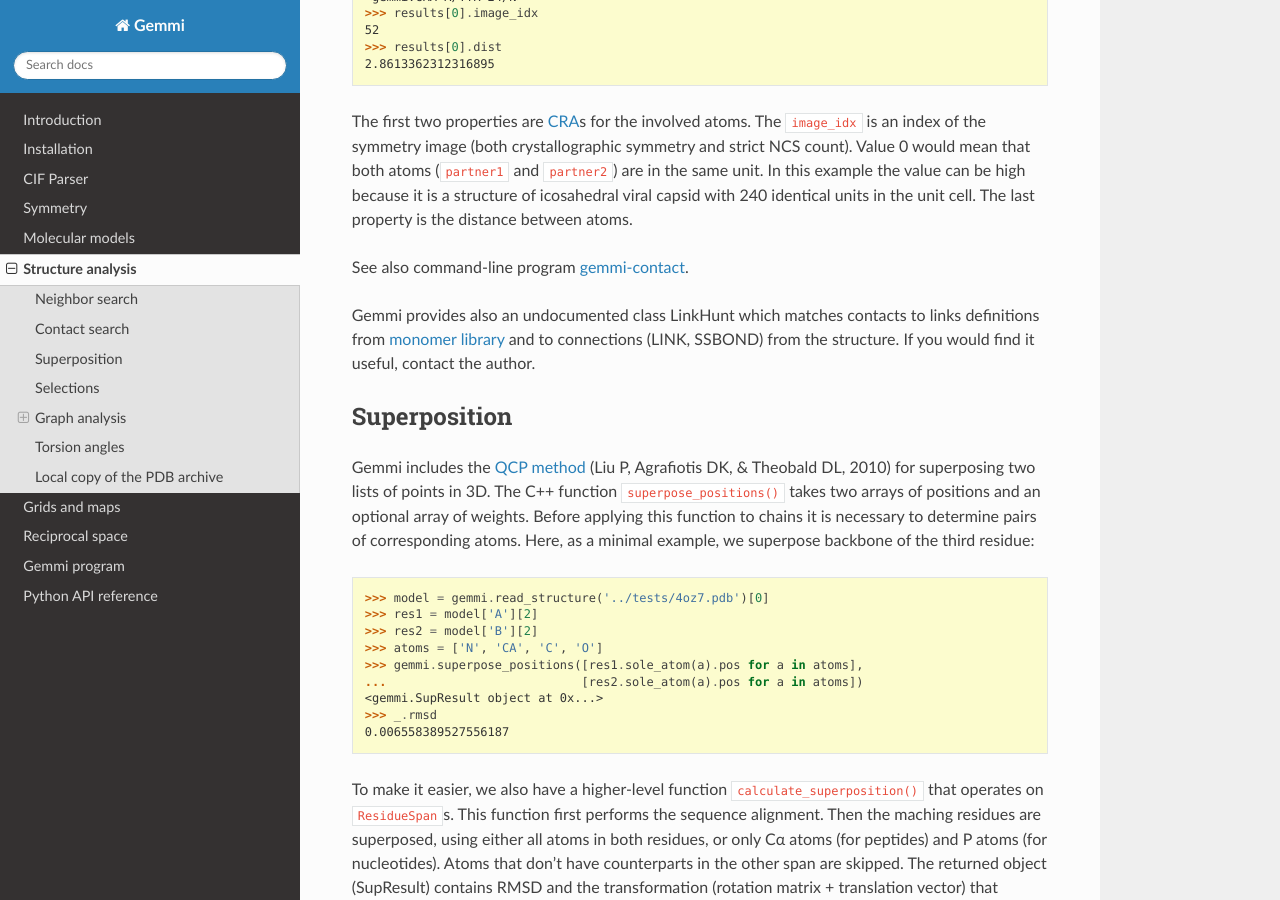
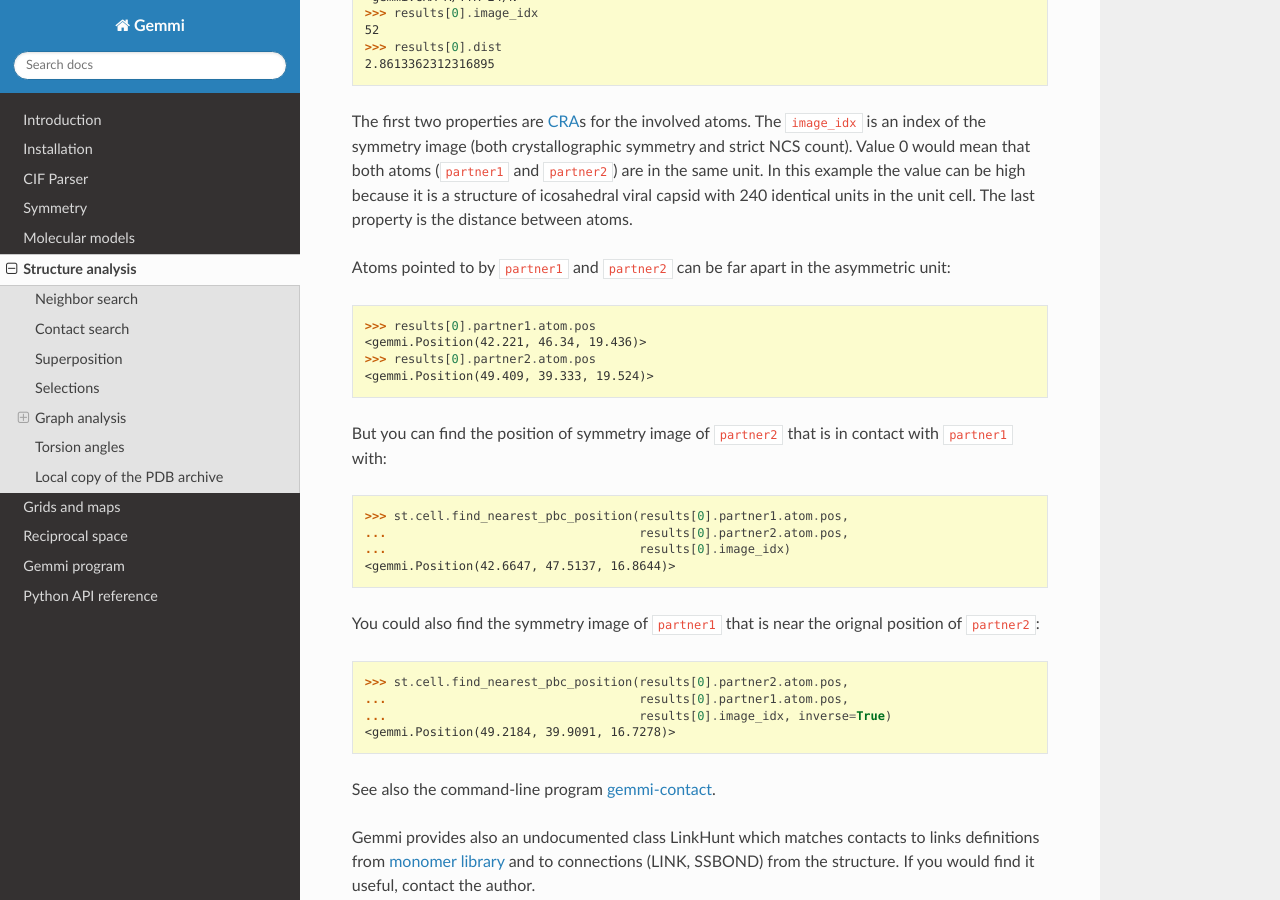
Before and after one commit to project-gemmi/gemmi, a Sphinx documentation site: the page built from docs/analysis.rst, in a window 1280 px wide and 900 px high, scrolled down 5828 px. Built offline with Sphinx 7.4.7 and the Read the Docs theme 2.0.0, drawn with Linux system fonts in a browser that asks for light colours.

Commit message:
add UnitCell::find_nearest_pbc_position()

```diff
--- a/docs/analysis.rst
+++ b/docs/analysis.rst
@@ -321,7 +321,37 @@ In this example the value can be high because it is a structure of
 icosahedral viral capsid with 240 identical units in the unit cell.
 The last property is the distance between atoms.
 
-See also command-line program :ref:`gemmi-contact <gemmi-contact>`.
+Atoms pointed to by ``partner1`` and ``partner2`` can be far apart
+in the asymmetric unit:
+
+.. doctest::
+
+  >>> results[0].partner1.atom.pos
+  <gemmi.Position(42.221, 46.34, 19.436)>
+  >>> results[0].partner2.atom.pos
+  <gemmi.Position(49.409, 39.333, 19.524)>
+
+But you can find the position of symmetry image of ``partner2`` that
+is in contact with ``partner1`` with:
+
+.. doctest::
+
+  >>> st.cell.find_nearest_pbc_position(results[0].partner1.atom.pos,
+  ...                                   results[0].partner2.atom.pos,
+  ...                                   results[0].image_idx)
+  <gemmi.Position(42.6647, 47.5137, 16.8644)>
+
+You could also find the symmetry image of ``partner1``
+that is near the orignal position of ``partner2``:
+
+.. doctest::
+
+  >>> st.cell.find_nearest_pbc_position(results[0].partner2.atom.pos,
+  ...                                   results[0].partner1.atom.pos,
+  ...                                   results[0].image_idx, inverse=True)
+  <gemmi.Position(49.2184, 39.9091, 16.7278)>
+
+See also the command-line program :ref:`gemmi-contact <gemmi-contact>`.
 
 Gemmi provides also an undocumented class LinkHunt which matches
 contacts to links definitions from :ref:`monomer library <CCD_etc>`
```
Also changed, not shown: 4 other files.
